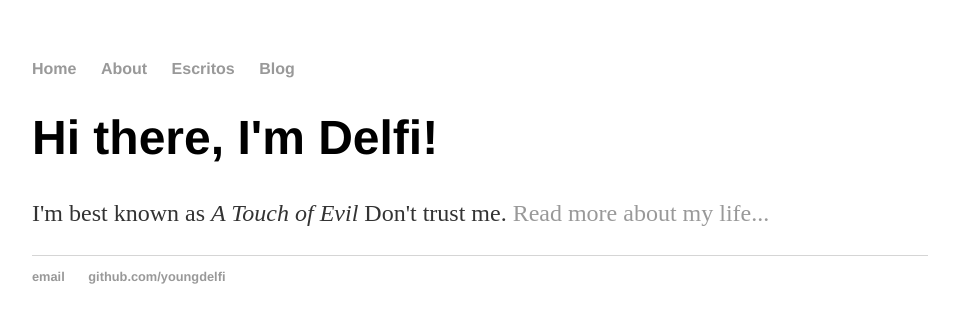
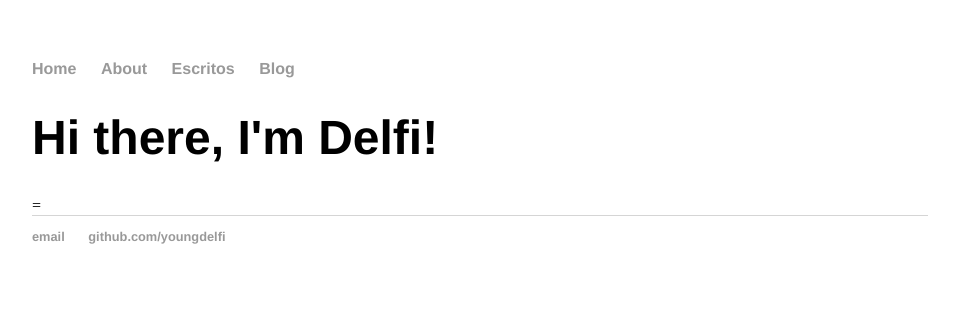
Before and after one commit to youngdelfi/youngdelfi.github.io, a Jekyll site: the page built from index.html, in a window 1280 px wide. Shown: the top 323 px of the page, without its empty margins (160-1119 px from the left). Built offline with Jekyll 4.4.1, drawn with Linux system fonts in a browser that asks for light colours.

Commit message:
Update index.html

```diff
--- a/index.html
+++ b/index.html
@@ -4,5 +4,4 @@ title: Delfi's
 ---
 <div class="blurb">
 	<h1>Hi there, I'm Delfi!</h1>
-	<p>I'm best known as <em>A Touch of Evil</em> Don't trust me. <a href="/about">Read more about my life...</a></p>
-</div><!-- /.blurb -->
+=</div><!-- /.blurb -->
```
